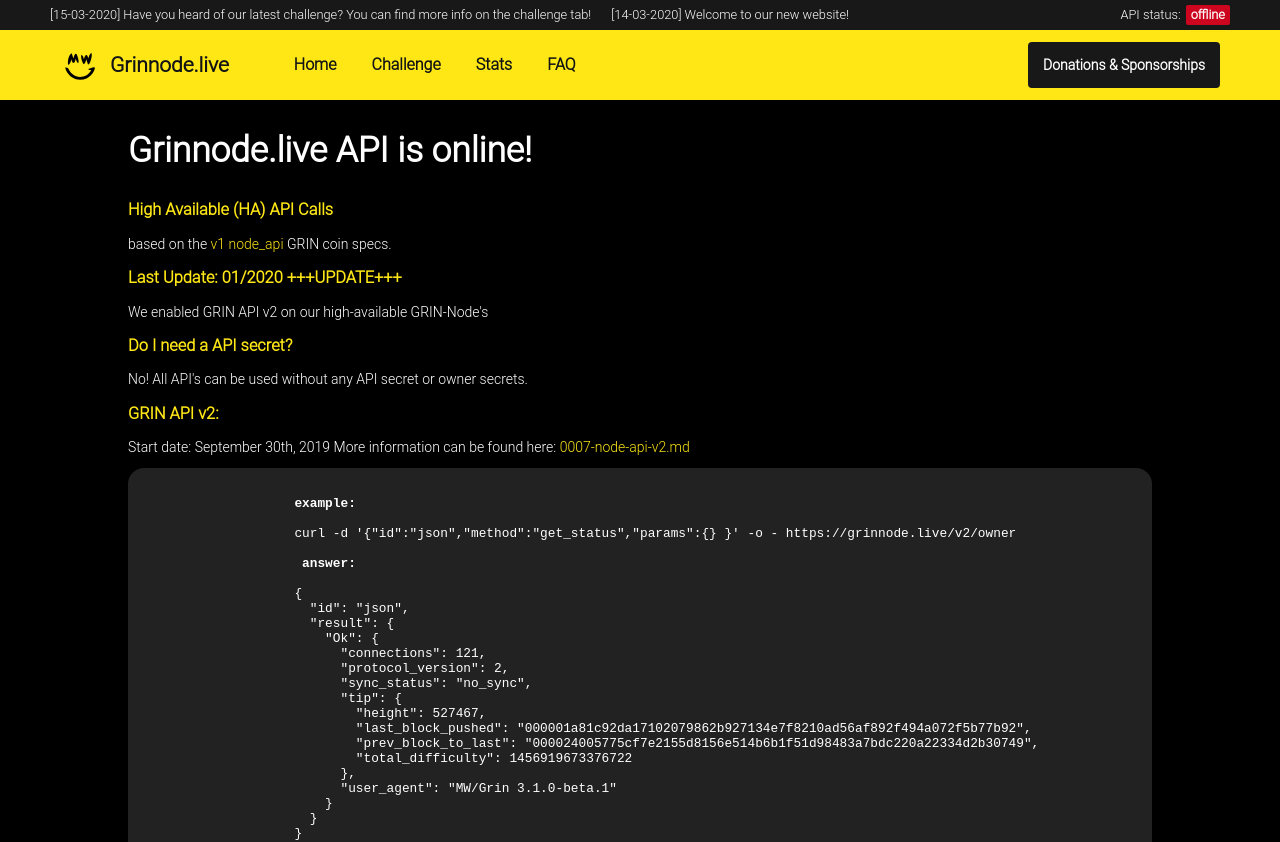
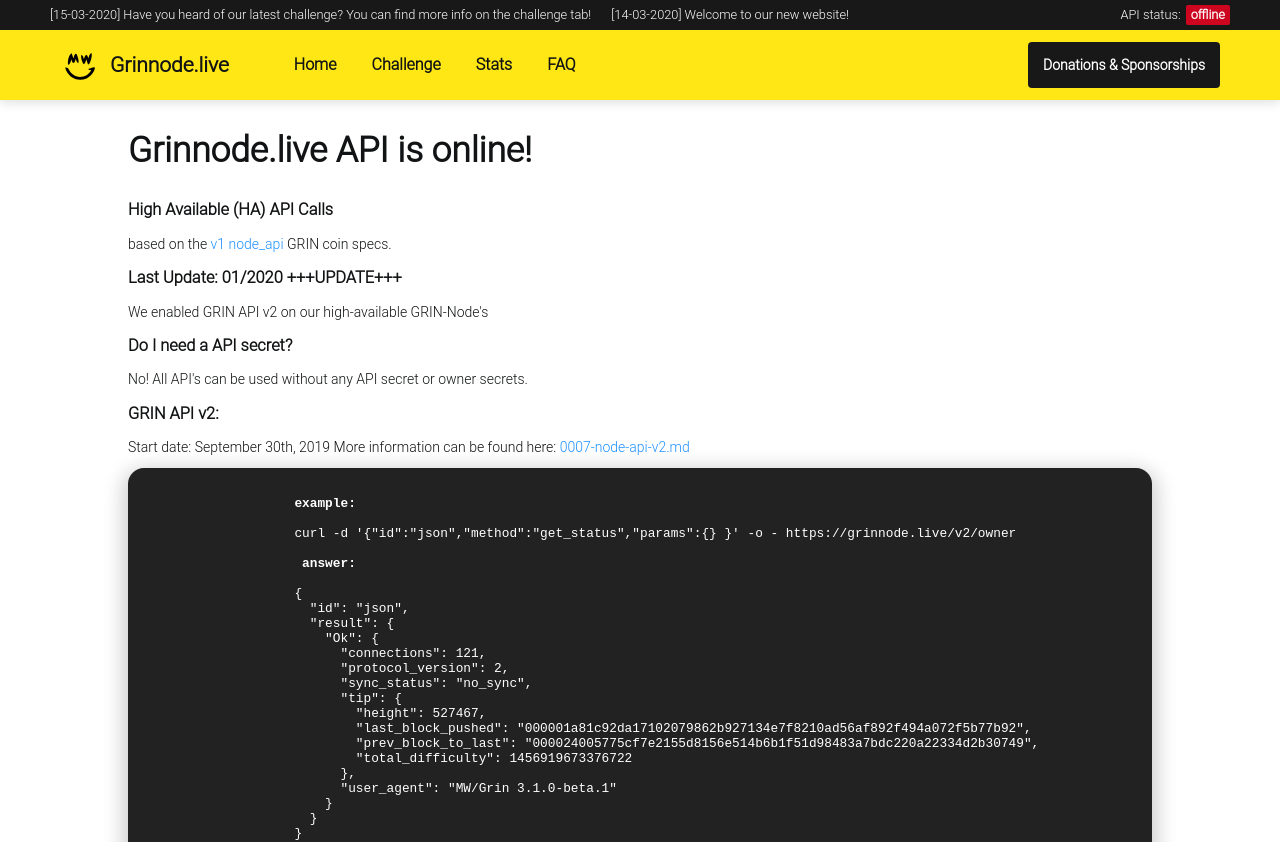
Before and after one commit to Grinnode-live/grinnode-live-frontend, a Vue app: page / in a window 1280 px wide. Shown: the top 842 px of the page. Built offline with nearby package versions, Linux system fonts and the light colour scheme; no server answers.

Commit message:
New theme.

```diff
--- a/src/App.vue
+++ b/src/App.vue
@@ -22,10 +22,10 @@ export default {
 
 <style>
   :root {
-    --primary-color: #000000;
+    --primary-color: #FFFFFF;
     --secondary-color: #fee715ff;
     --tertiary-color: #181818;
-    --text-primary-color: #ffffff;
+    --text-primary-color: #111314;
     --text-secondary-color: #111314;
     --text-tertiary-color: #ffffff;
   }
@@ -53,7 +53,7 @@ export default {
   }
 
   a {
-    color: var(--secondary-color);
+    color: dodgerblue;
     cursor: pointer;
   }
 
@@ -62,10 +62,11 @@ export default {
   }
 
   h3 {
-    color: var(--secondary-color);
+    color: var(--text-secondary-color);
   }
 
   pre {
+    color: #FFFFFF;
     font-size: 1vw;
     background-color: #222222;
     border-radius: 16px;
@@ -74,7 +75,7 @@ export default {
   }
 
   table {
-    color: #ffffff;
+    color: var(--text-primary-color);
     width: 100%;
     text-align: center;
     border-collapse: collapse;
@@ -88,11 +89,11 @@ export default {
     font-size: 13px;
   }
   table tr:nth-child(even) {
-    background: rgba(255, 255, 255, 0.1);
+    background: rgba(0, 0, 0, 0.05);
   }
   table thead {
     background: var(--text-primary-color);
-    color: var(--tertiary-color);
+    color: var(--primary-color);
   }
   table thead th {
     font-size: 15px;
--- a/src/components/Navigation.vue
+++ b/src/components/Navigation.vue
@@ -94,7 +94,7 @@
 
     .action_button {
         background: var(--tertiary-color);
-        color: var(--text-primary-color);
+        color: var(--primary-color);
         margin-left: auto;
         padding: 15px;
         border: none;
@@ -108,7 +108,7 @@
     }
 
     .action_button:hover {
-        background: var(--text-primary-color);
-        color: var(--primary-color);
+        color: var(--text-primary-color);
+        background: var(--primary-color);
     }
 </style>
```
